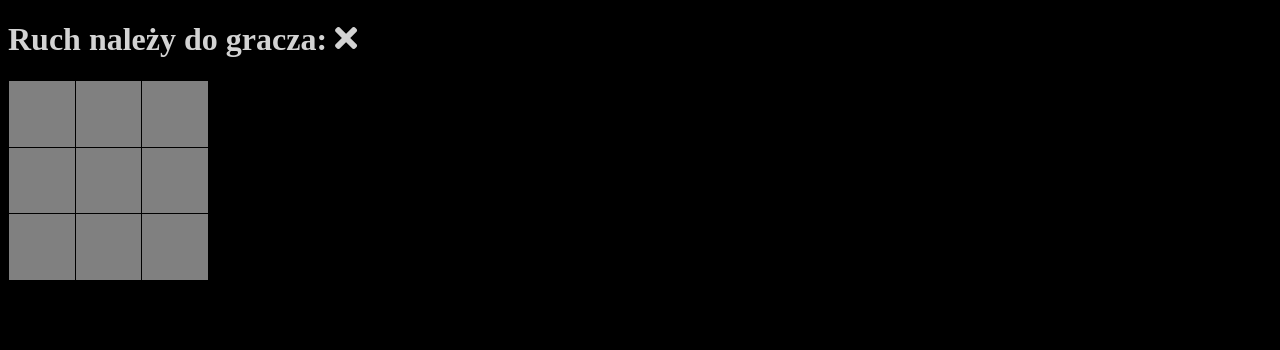
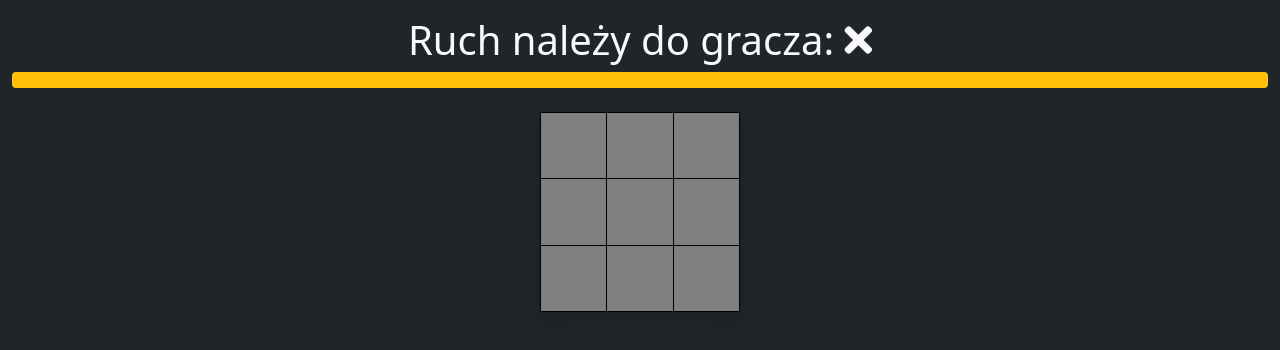
Before and after one commit to michaltrabski/kolko-i-krzyzyk, a website: page index.html in a window 1280 px wide. Drawn offline with nearby package versions, Linux system fonts and the light colour scheme.

Commit message:
added bootstrap5

```diff
--- a/app.js
+++ b/app.js
@@ -1,6 +1,5 @@
-const board = document.querySelector(".board");
 const fields = document.querySelectorAll(".board__field");
-const player = document.querySelector("#current-player");
+const currentPlayerInfo = document.querySelector("#current-player-info");
 const winnerPlaceholder = document.querySelector("#winner");
 
 let move = 0;
@@ -9,8 +8,8 @@ const x = '<i class="fas fa-times"></i>';
 let currentPlayer = x;
 const history = {};
 
-// innitialy define cyrrcurrentPlayeren
-player.innerHTML = currentPlayer;
+// innitialy define currentPlayer
+currentPlayerInfo.innerHTML = currentPlayer;
 
 fields.forEach((field) => {
   // field.innerHTML = field.getAttribute("id");
@@ -37,7 +36,7 @@ function game() {
   // continue game
   move++;
   currentPlayer = move % 2 === 0 ? x : o;
-  player.innerHTML = currentPlayer;
+  currentPlayerInfo.innerHTML = currentPlayer;
 }
 
 const isWinner = (history, currentPlayer) => {
@@ -56,7 +55,7 @@ const isWinner = (history, currentPlayer) => {
   if (a3 != null && a2 === b2 && a3 === c1) winner = currentPlayer;
 
   if (winner) {
-    winnerPlaceholder.innerHTML = `And The Winner Is ${winner}`;
+    winnerPlaceholder.innerHTML = `And The Winner Is: ${winner}`;
     endGame();
   }
 
--- a/css.css
+++ b/css.css
@@ -1,11 +1,3 @@
-body {
-  background-color: black;
-}
-h1,
-h2 {
-  color: lightgray;
-}
-
 .board {
   display: grid;
   grid-template-columns: auto auto auto;
--- a/index.html
+++ b/index.html
@@ -1,24 +1,32 @@
 <!DOCTYPE html>
-<html lang="en">
+<html lang="pl">
 
 <head>
     <meta charset="UTF-8">
     <meta http-equiv="X-UA-Compatible" content="IE=edge">
     <meta name="viewport" content="width=device-width, initial-scale=1.0">
-    <title>Document</title>
+    <title>Kołko i krzyżyk</title>
 
+    <link href="https://cdn.jsdelivr.net/npm/bootstrap@5.0.0-beta3/dist/css/bootstrap.min.css" rel="stylesheet"
+        integrity="sha384-eOJMYsd53ii+scO/bJGFsiCZc+5NDVN2yr8+0RDqr0Ql0h+rP48ckxlpbzKgwra6" crossorigin="anonymous">
+    <link rel="stylesheet" href="https://cdnjs.cloudflare.com/ajax/libs/font-awesome/5.15.3/css/all.min.css">
     <link rel="stylesheet" href="css.css">
-    <link rel="stylesheet" href="https://cdnjs.cloudflare.com/ajax/libs/font-awesome/5.15.3/css/all.min.css">
 
-    <script defer src=" app.js">
-    </script>
+    <script defer src="app.js"></script>
 </head>
 
 <body>
-    <h1>Ruch należy do gracza: <span id="current-player">??</span></h1>
-    <h2 id="winner"></h2>
-
-    <div class="board">
+    <div class="bg-dark text-light text-center" style="min-height: 100vh;">
+        <div class="container-fluid">
+            <div class="row">
+                <div class="col my-3">
+                    <h1>Ruch należy do gracza: <span id="current-player-info">??</span></h1>
+                    <h2 id="winner" class="bg-warning p-2 rounded"></h2>
+                </div>
+            </div>
+            <div class="row">
+                <div class="col">
+                    <div class="board m-auto shadow">
                         <div id="a1" class="board__field"></div>
                         <div id="a2" class="board__field"></div>
                         <div id="a3" class="board__field"></div>
@@ -29,6 +37,10 @@
                         <div id="c2" class="board__field"></div>
                         <div id="c3" class="board__field"></div>
                     </div>
+                </div>
+            </div>
+        </div>
+    </div>
 </body>
 
 </html>
```
Lines whose indentation alone changed are shown as unchanged.
